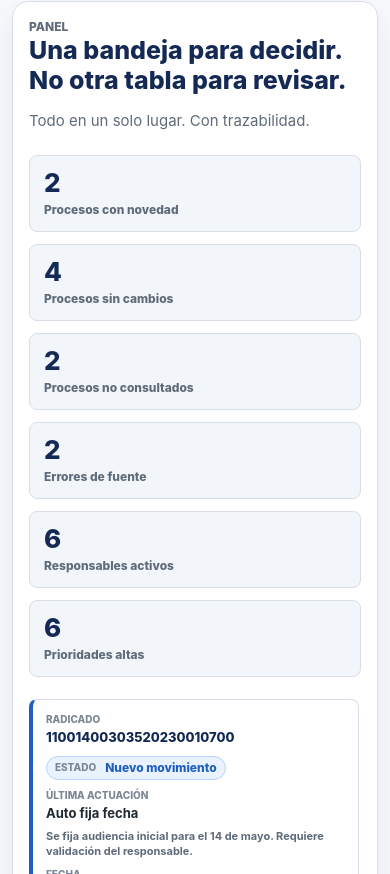
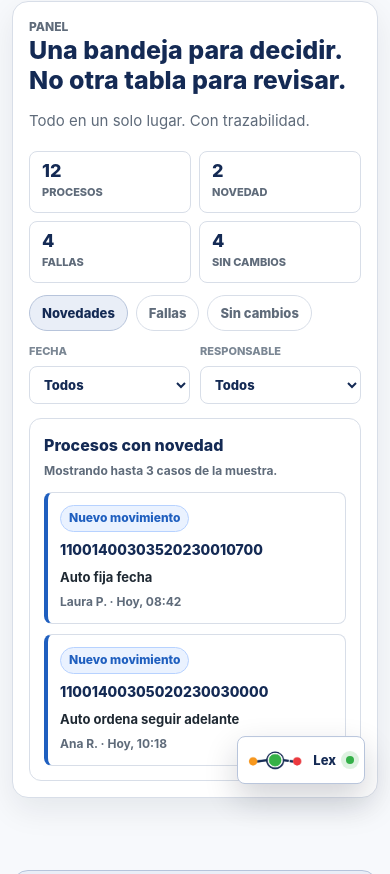
Before and after one commit to villalbajuan-maker/legal-tech, a React (Vite) app in the folder apps/web/: page / in a window 390 px wide. Shown: the part 3490-4364 px from the top of the page. Built offline with nearby package versions, Linux system fonts and the light colour scheme.

Commit message:
Redesign mobile control tray

```diff
--- a/apps/web/src/main.tsx
+++ b/apps/web/src/main.tsx
@@ -670,6 +670,22 @@ function App() {
     errores: rowsByTime.filter((row) => row.statusType === "error-fuente").length,
     responsables: new Set(rowsByTime.map((row) => row.owner)).size,
   };
+  const mobileTrayFilter =
+    operationalFilter === "sin-cambios" || operationalFilter === "error-fuente" || operationalFilter === "no-consultado"
+      ? operationalFilter
+      : operationalFilter === "todos"
+        ? "novedad"
+        : operationalFilter;
+  const mobileTrayRows = rowsByTime
+    .filter((row) => ownerFilter === "todos" || row.owner === ownerFilter)
+    .filter((row) => {
+      if (mobileTrayFilter === "sin-cambios") return row.statusType === "sin-cambios";
+      if (mobileTrayFilter === "error-fuente" || mobileTrayFilter === "no-consultado") {
+        return row.statusType === "error-fuente" || row.statusType === "no-consultado";
+      }
+      return row.statusType === "novedad";
+    })
+    .slice(0, 3);
   const operationalFilters: { label: string; value: OperationalFilter }[] = [
     { label: "Todos", value: "todos" },
     { label: "Con novedad", value: "novedad" },
@@ -1008,8 +1024,91 @@ function App() {
           </button>
         </div>
 
+        <section className="mobileTrayIntro" aria-label="Resumen mobile de la bandeja">
+          <div className="mobileSignalStrip">
+            <article>
+              <strong>{rowsByTime.length}</strong>
+              <span>procesos</span>
+            </article>
+            <article>
+              <strong>{summary.novedades}</strong>
+              <span>novedad</span>
+            </article>
+            <article>
+              <strong>{summary.noConsultados + summary.errores}</strong>
+              <span>fallas</span>
+            </article>
+            <article>
+              <strong>{summary.sinCambios}</strong>
+              <span>sin cambios</span>
+            </article>
+          </div>
+
+          <div className="mobileTrayTabs" role="tablist" aria-label="Estados principales de la bandeja">
+            <button
+              type="button"
+              role="tab"
+              aria-selected={mobileTrayFilter === "novedad"}
+              className={mobileTrayFilter === "novedad" ? "active" : ""}
+              onClick={() => setOperationalFilter("novedad")}
+            >
+              Novedades
+            </button>
+            <button
+              type="button"
+              role="tab"
+              aria-selected={mobileTrayFilter === "error-fuente" || mobileTrayFilter === "no-consultado"}
+              className={mobileTrayFilter === "error-fuente" || mobileTrayFilter === "no-consultado" ? "active" : ""}
+              onClick={() => setOperationalFilter("error-fuente")}
+            >
+              Fallas
+            </button>
+            <button
+              type="button"
+              role="tab"
+              aria-selected={mobileTrayFilter === "sin-cambios"}
+              className={mobileTrayFilter === "sin-cambios" ? "active" : ""}
+              onClick={() => setOperationalFilter("sin-cambios")}
+            >
+              Sin cambios
+            </button>
+          </div>
+
+          <div className="mobileFilterBar" aria-label="Filtros mobile">
+            <label>
+              Fecha
+              <select
+                value={timeFilter}
+                onChange={(event) => setTimeFilter(event.target.value as TimeFilter)}
+                aria-label="Filtrar por fecha en mobile"
+              >
+                {timeFilters.map((item) => (
+                  <option value={item.value} key={item.value}>
+                    {item.label}
+                  </option>
+                ))}
+              </select>
+            </label>
+            <label>
+              Responsable
+              <select
+                value={ownerFilter}
+                onChange={(event) => setOwnerFilter(event.target.value)}
+                aria-label="Filtrar por responsable en mobile"
+              >
+                <option value="todos">Todos</option>
+                {ownerOptions.map((owner) => (
+                  <option value={owner} key={owner}>
+                    {owner}
+                  </option>
+                ))}
+              </select>
+            </label>
+          </div>
+        </section>
+
         <div className="workbench">
-          <section className="tablePanel" aria-label="Procesos monitoreados">
+          <section className="tablePanel desktopTrayPanel" aria-label="Procesos monitoreados">
             <div className="tableHeader">
               <span>Radicado</span>
               <label>
@@ -1074,6 +1173,50 @@ function App() {
                 </article>
               ))}
               {visibleRows.length === 0 ? (
+                <div className="emptyState">
+                  No hay procesos en esta vista. Cambia el filtro para ver otra señal operativa.
+                </div>
+              ) : null}
+            </div>
+          </section>
+
+          <section className="mobileTrayPanel" aria-label="Procesos monitoreados en mobile">
+            <div className="mobileTrayHeader">
+              <strong>
+                {mobileTrayFilter === "sin-cambios"
+                  ? "Procesos sin cambios"
+                  : mobileTrayFilter === "error-fuente" || mobileTrayFilter === "no-consultado"
+                    ? "Procesos con fallas"
+                    : "Procesos con novedad"}
+              </strong>
+              <span>Mostrando hasta 3 casos de la muestra.</span>
+            </div>
+            <div className="mobileProcessList">
+              {mobileTrayRows.map((row) => (
+                <details className={`mobileProcessCard ${row.state}`} key={row.radicado}>
+                  <summary>
+                    <span className={`badge ${row.state}`}>{row.status}</span>
+                    <strong>{row.radicado}</strong>
+                    <p>{row.action}</p>
+                    <small>{row.owner} · {row.date}</small>
+                  </summary>
+                  <div className="mobileProcessMeta">
+                    <div>
+                      <span>Anotación</span>
+                      <p>{row.annotation}</p>
+                    </div>
+                    <div>
+                      <span>Fuente</span>
+                      <p>{row.source}</p>
+                    </div>
+                    <div>
+                      <span>Prioridad</span>
+                      <p>{row.priority}</p>
+                    </div>
+                  </div>
+                </details>
+              ))}
+              {mobileTrayRows.length === 0 ? (
                 <div className="emptyState">
                   No hay procesos en esta vista. Cambia el filtro para ver otra señal operativa.
                 </div>
--- a/apps/web/src/styles.css
+++ b/apps/web/src/styles.css
@@ -703,6 +703,11 @@ h3 {
   grid-template-columns: repeat(6, minmax(0, 1fr));
 }
 
+.mobileTrayIntro,
+.mobileTrayPanel {
+  display: none;
+}
+
 .stateGrid button {
   display: grid;
   gap: 6px;
@@ -993,6 +998,204 @@ h3 {
   color: var(--muted);
   font-size: var(--font-small);
   font-weight: 750;
+}
+
+.mobileSignalStrip {
+  display: grid;
+  grid-template-columns: repeat(4, minmax(0, 1fr));
+  gap: 8px;
+}
+
+.mobileSignalStrip article {
+  display: grid;
+  gap: 4px;
+  min-height: 62px;
+  border: 1px solid var(--border);
+  border-radius: 8px;
+  padding: 10px 12px;
+  background: #ffffff;
+}
+
+.mobileSignalStrip strong {
+  color: var(--brand);
+  font-size: 18px;
+  font-weight: 820;
+  line-height: 1;
+}
+
+.mobileSignalStrip span {
+  color: var(--muted);
+  font-size: 11px;
+  font-weight: 760;
+  text-transform: uppercase;
+}
+
+.mobileTrayTabs {
+  display: flex;
+  gap: 8px;
+  overflow-x: auto;
+}
+
+.mobileTrayTabs button {
+  flex: 0 0 auto;
+  min-height: 34px;
+  border: 1px solid var(--border);
+  border-radius: 999px;
+  padding: 7px 12px;
+  background: #ffffff;
+  color: var(--muted);
+  font-size: var(--font-small);
+  font-weight: 760;
+}
+
+.mobileTrayTabs button.active {
+  border-color: var(--brand-border);
+  background: var(--brand-soft);
+  color: var(--brand);
+}
+
+.mobileFilterBar {
+  display: grid;
+  grid-template-columns: repeat(2, minmax(0, 1fr));
+  gap: 10px;
+}
+
+.mobileFilterBar label {
+  display: grid;
+  gap: 6px;
+  color: var(--subtle);
+  font-size: 11px;
+  font-weight: 760;
+  text-transform: uppercase;
+}
+
+.mobileFilterBar select {
+  width: 100%;
+  min-height: 38px;
+  border: 1px solid var(--border);
+  border-radius: 8px;
+  padding: 8px 10px;
+  background: #ffffff;
+  color: var(--brand);
+  font-size: var(--font-small);
+  font-weight: 760;
+}
+
+.mobileTrayPanel {
+  border: 1px solid var(--border);
+  border-radius: 12px;
+  padding: 14px;
+  background: #ffffff;
+}
+
+.mobileTrayHeader {
+  display: grid;
+  gap: 4px;
+  margin-bottom: 12px;
+}
+
+.mobileTrayHeader strong {
+  color: var(--brand);
+  font-size: 16px;
+  font-weight: 800;
+}
+
+.mobileTrayHeader span {
+  color: var(--muted);
+  font-size: 12px;
+  font-weight: 650;
+}
+
+.mobileProcessList {
+  display: grid;
+  gap: 10px;
+}
+
+.mobileProcessCard {
+  border: 1px solid var(--border);
+  border-left: 4px solid var(--border);
+  border-radius: 8px;
+  background: #ffffff;
+  overflow: hidden;
+}
+
+.mobileProcessCard.info {
+  border-left-color: var(--info);
+}
+
+.mobileProcessCard.success {
+  border-left-color: var(--success);
+}
+
+.mobileProcessCard.warning {
+  border-left-color: var(--warning);
+}
+
+.mobileProcessCard.error {
+  border-left-color: var(--error);
+}
+
+.mobileProcessCard summary {
+  display: grid;
+  gap: 7px;
+  padding: 12px;
+  cursor: pointer;
+  list-style: none;
+}
+
+.mobileProcessCard summary::-webkit-details-marker {
+  display: none;
+}
+
+.mobileProcessCard summary strong {
+  color: var(--brand);
+  font-size: 14px;
+  font-weight: 780;
+  overflow-wrap: anywhere;
+}
+
+.mobileProcessCard summary p,
+.mobileProcessCard summary small {
+  margin: 0;
+}
+
+.mobileProcessCard summary p {
+  color: var(--text);
+  font-size: 13px;
+  font-weight: 700;
+  line-height: 1.4;
+}
+
+.mobileProcessCard summary small {
+  color: var(--muted);
+  font-size: 12px;
+  font-weight: 650;
+}
+
+.mobileProcessMeta {
+  display: grid;
+  gap: 10px;
+  border-top: 1px solid var(--border);
+  padding: 0 12px 12px;
+}
+
+.mobileProcessMeta div {
+  display: grid;
+  gap: 4px;
+}
+
+.mobileProcessMeta span {
+  color: var(--subtle);
+  font-size: 10px;
+  font-weight: 820;
+  text-transform: uppercase;
+}
+
+.mobileProcessMeta p {
+  margin: 0;
+  color: var(--text);
+  font-size: 13px;
+  line-height: 1.45;
 }
 
 .lexFloatingLayer {
@@ -2228,6 +2431,16 @@ h3 {
     padding: 16px;
   }
 
+  .stateGrid {
+    display: none;
+  }
+
+  .mobileTrayIntro {
+    display: grid;
+    gap: 12px;
+    margin: 18px 0 14px;
+  }
+
   .stateGrid button {
     min-height: 72px;
   }
@@ -2250,10 +2463,12 @@ h3 {
 
   .lexMiniModal {
     position: fixed;
-    right: 10px;
-    bottom: 72px;
-    width: calc(100vw - 20px);
-    max-height: min(620px, calc(100vh - 92px));
+    right: 8px;
+    left: 8px;
+    bottom: 68px;
+    width: auto;
+    max-height: min(74vh, calc(100vh - 84px));
+    border-radius: 14px;
   }
 
   .summaryGrid,
@@ -2290,6 +2505,20 @@ h3 {
 }
 
 @media (max-width: 860px) {
+  .desktopTrayPanel,
+  .stateGrid {
+    display: none;
+  }
+
+  .mobileTrayIntro,
+  .mobileTrayPanel {
+    display: grid;
+  }
+
+  .workbench {
+    gap: 0;
+  }
+
   .tablePanel {
     overflow: visible;
     border: 0;
@@ -2305,6 +2534,10 @@ h3 {
     gap: 10px;
     max-height: min(560px, 72vh);
     padding-right: 2px;
+  }
+
+  .mobileSignalStrip {
+    grid-template-columns: repeat(2, minmax(0, 1fr));
   }
 
   .processRow {
```
